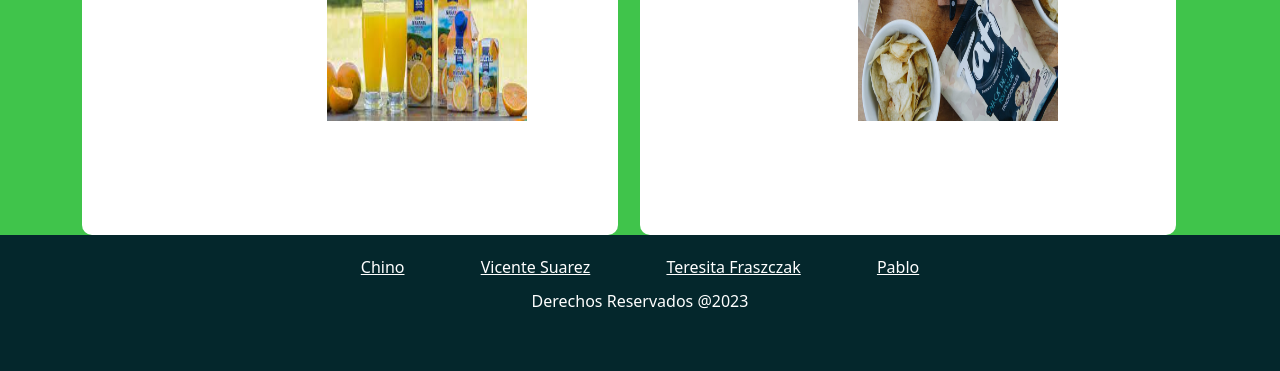
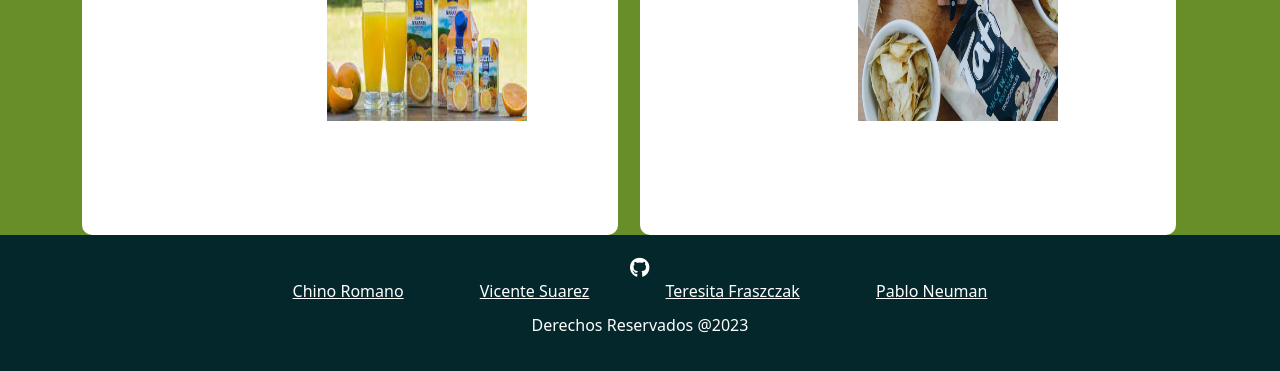
Before and after one commit to TeresitaFraszczak/Con-Sabor-Tucumano, a plain HTML site: page nuestras-marcas.html in a window 1280 px wide. Shown: the part 615-986 px from the top of the page. Drawn offline with nearby package versions, Linux system fonts and the light colour scheme; a web font is replaced by a local one.

Commit message:
aguegue logo en el footer y completé

```diff
--- a/css/nuestras-marcas.css
+++ b/css/nuestras-marcas.css
@@ -37,7 +37,7 @@ transform: scale(1.2);
 }
 
 .container-fluid{
-    background-color:rgb(64, 196, 75);
+    background-color:#678e29;
 
 }
 
--- a/nuestras-marcas.html
+++ b/nuestras-marcas.html
@@ -12,6 +12,7 @@
     <link rel="icon" type="image/png" href= "./img/favicon.ico">
     <link rel="stylesheet" href="https://cdnjs.cloudflare.com/ajax/libs/animate.css/4.1.1/animate.min.css"/>
     <title>Nuestras Marcas</title>
+    <script src="https://kit.fontawesome.com/e6d506b0f6.js" crossorigin="anonymous"></script>
 
 </head>
 <body>
@@ -71,11 +72,14 @@
 
 </body>
 <footer>
+  <div class="icono">
+    <i class="fa-brands fa-github fa-bounce fa-lg"></i>
+  </div>
   <div>
-      <a class="gh" href="https://github.com/chino1922">Chino</a>
+      <a class="gh" href="https://github.com/chino1922">Chino Romano</a>
       <a class="gh" href="https://github.com/juanvi0381">Vicente Suarez</a>
       <a class="gh" href="https://github.com/TeresitaFraszczak">Teresita Fraszczak</a>
-      <a class="gh" href="">Pablo</a>
+      <a class="gh" href="">Pablo Neuman</a>
   </div>
   <div>
     <p>Derechos Reservados @2023</p>
```
